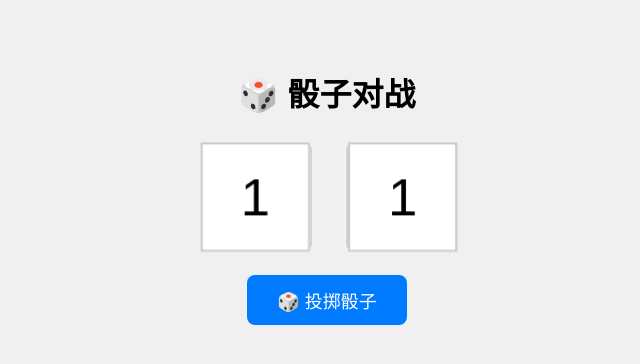
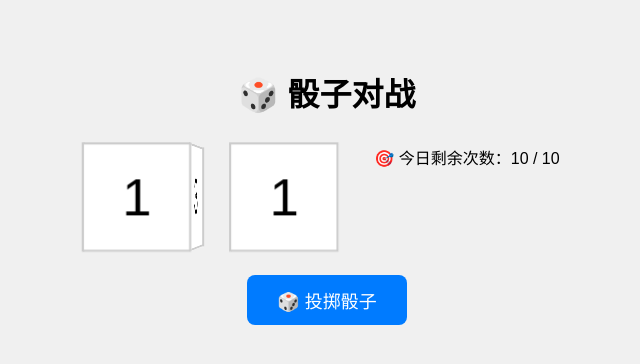
Before and after one commit to Dreamchaser-aus/dice, a Flask app: page /dice in a window 1280 px wide. Shown: the top 364 px of the page, without its empty margins (313-953 px from the left). Run offline with Flask 3, Linux system fonts and the light colour scheme; the visitor is signed in with stand-in values (Sample User, id 1); a database or web service that is not in the repository returns one stand-in record (values such as "Sample title"); some libraries are stand-ins or nearby versions.

Commit message:
Update dice.html

```diff
--- a/templates/dice.html
+++ b/templates/dice.html
@@ -78,6 +78,9 @@
     <div class="face top">5</div>
     <div class="face bottom">2</div>
   </div>
+<div id="remaining-info" class="alert alert-info mt-3">
+🎯 今日剩余次数：<span id="remaining">{{ remaining }}</span> / 10
+</div>
 </div>
 
 <button class="btn" onclick="roll()">🎲 投掷骰子</button>
```
